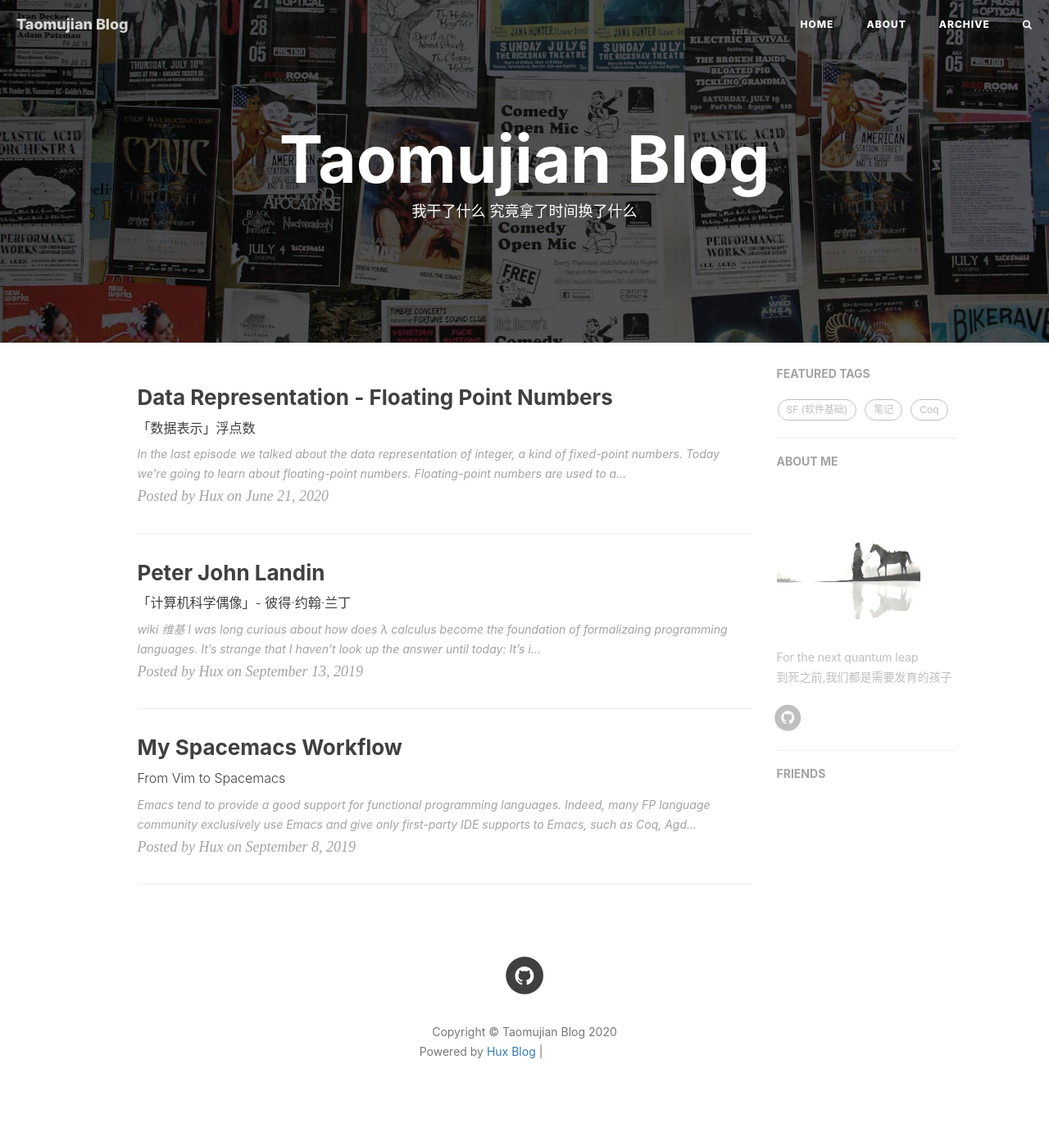
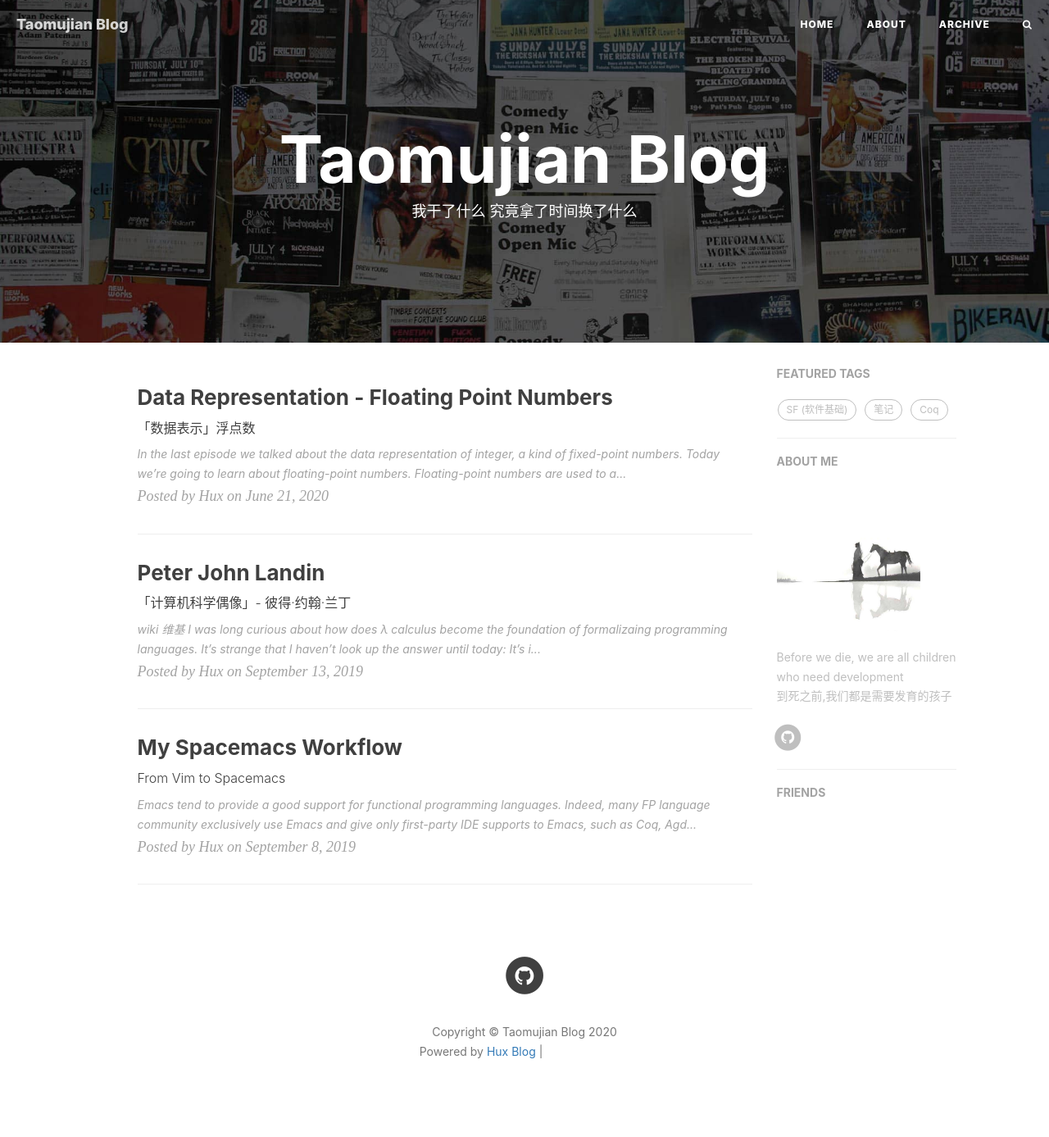
Before and after one commit to taomujian/taomujian.github.io, a Jekyll site: the page built from index.html, in a window 1280 px wide. Shown: the whole page at 82% size. Built offline with Jekyll 4.4.1, drawn with Linux system fonts in a browser that asks for light colours; nearby versions of some CDN libraries; the list of posts is cut into pages by our own code; comment, search, counter and statistics services are not loaded; grey boxes are pictures that could not be loaded.

Commit message:
first commit

```diff
--- a/_config.yml
+++ b/_config.yml
@@ -78,7 +78,7 @@ ga_domain:
 
 # Sidebar settings
 sidebar: true                           # whether or not using Sidebar.
-sidebar-about-description: "For the next quantum leap<br>到死之前,我们都是需要发育的孩子"
+sidebar-about-description: "Before we die, we are all children who need development<br>到死之前,我们都是需要发育的孩子"
 sidebar-avatar: /img/avatar-taomujian-ny.jpg      # use absolute URL, seeing it's used in both `/` and `/about/`
 
 
```
